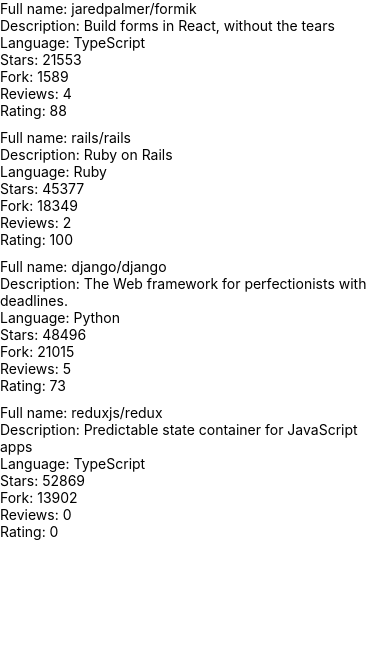
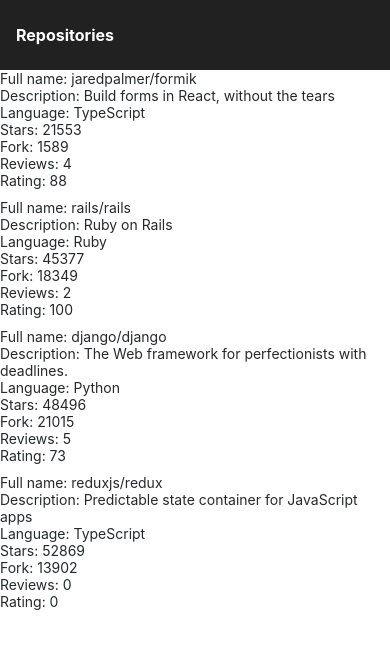
Before and after one commit to lbotano/fso-part10, a React Native app: screen / in a window 390 px wide. Shown: the top 648 px of the page. Built offline with nearby package versions, Linux system fonts and the light colour scheme.

Commit message:
Completed exercise 10.4

```diff
--- /dev/null
+++ b/src/components/AppBar.jsx
@@ -0,0 +1,23 @@
+import React from 'react';
+import { View, StyleSheet } from 'react-native';
+import Constants from 'expo-constants';
+
+import theme from '../theme';
+import AppBarTab from './AppBarTab';
+
+const styles = StyleSheet.create({
+  container: {
+    paddingTop: Constants.statusBarHeight,
+    backgroundColor: theme.colors.secondary,
+  }
+});
+
+const AppBar = () => {
+  return (
+    <View style={styles.container}>
+      <AppBarTab />
+    </View>
+  );
+};
+
+export default AppBar;
--- /dev/null
+++ b/src/components/AppBarTab.jsx
@@ -0,0 +1,14 @@
+import React from 'react';
+import { Pressable } from 'react-native';
+
+import Header from './Header';
+
+const AppBarTab = () => {
+  return (
+    <Pressable>
+      <Header>Repositories</Header>
+    </Pressable>
+  );
+};
+
+export default AppBarTab;
--- /dev/null
+++ b/src/components/Header.jsx
@@ -0,0 +1,21 @@
+import React from 'react';
+import { StyleSheet } from 'react-native';
+
+import theme from '../theme';
+import Text from './Text';
+
+const styles = StyleSheet.create({
+  container: {
+    color: theme.colors.textSecondary,
+    fontSize: theme.fontSizes.subheading,
+    fontWeight: theme.fontWeights.bold,
+    paddingVertical: 25,
+    paddingHorizontal: 16,
+  }
+});
+
+const Header = ({ ...props }) => {
+  return <Text style={styles.container} {...props}/>;
+};
+
+export default Header;
--- a/src/components/Main.jsx
+++ b/src/components/Main.jsx
@@ -1,12 +1,12 @@
 import React from 'react';
 import Constants from 'expo-constants';
-import { Text, StyleSheet, View } from 'react-native';
+import { StyleSheet, View } from 'react-native';
 
+import AppBar from './AppBar';
 import RepositoryList from './RepositoryList';
 
 const styles = StyleSheet.create({
   container: {
-    marginTop: Constants.statusBarHeight,
     flexGrow: 1,
     flexShrink: 1,
   },
@@ -15,6 +15,7 @@
 const Main = () => {
   return (
     <View style={styles.container}>
+      <AppBar />
       <RepositoryList />
     </View>
   );
--- a/src/components/RepositoryItem.jsx
+++ b/src/components/RepositoryItem.jsx
@@ -1,5 +1,7 @@
 import React from 'react';
-import { View, Text } from 'react-native';
+import { View } from 'react-native';
+
+import Text from './Text';
 
 const RepositoryItem = ({ item }) => {
   return (
--- /dev/null
+++ b/src/components/Text.jsx
@@ -0,0 +1,40 @@
+import React from 'react';
+import { Text as NativeText, StyleSheet } from 'react-native';
+
+import theme from '../theme';
+
+const styles = StyleSheet.create({
+  text: {
+    color: theme.colors.textPrimary,
+    fontSize: theme.fontSizes.body,
+    fontFamily: theme.fonts.main,
+    fontWeight: theme.fontWeights.normal,
+  },
+  colorTextSecondary: {
+    color: theme.colors.textSecondary,
+  },
+  colorPrimary: {
+    color: theme.colors.primary,
+  },
+  fontSizeSubheading: {
+    fontSize: theme.fontSizes.subheading,
+  },
+  fontWeightBold: {
+    fontWeight: theme.fontWeights.bold,
+  },
+});
+
+const Text = ({ color, fontSize, fontWeight, style, ...props }) => {
+  const textStyle = [
+    styles.text,
+    color === 'textSecondary' && styles.colorTextSecondary,
+    color === 'primary' && styles.colorPrimary,
+    fontSize === 'subheading' && styles.fontSizeSubheading,
+    fontWeight === 'bold' && styles.fontWeightBold,
+    style,
+  ];
+
+  return <NativeText style={textStyle} {...props} />;
+};
+
+export default Text;
--- /dev/null
+++ b/src/theme.js
@@ -0,0 +1,21 @@
+const theme = {
+  colors: {
+    textPrimary: '#24292e',
+    textSecondary: '#ffffff',
+    primary: '#0366d6',
+    secondary: '#212121',
+  },
+  fontSizes: {
+    body: 14,
+    subheading: 16,
+  },
+  fonts: {
+    main: 'System',
+  },
+  fontWeights: {
+    normal: '400',
+    bold: '700',
+  },
+};
+
+export default theme;
```
